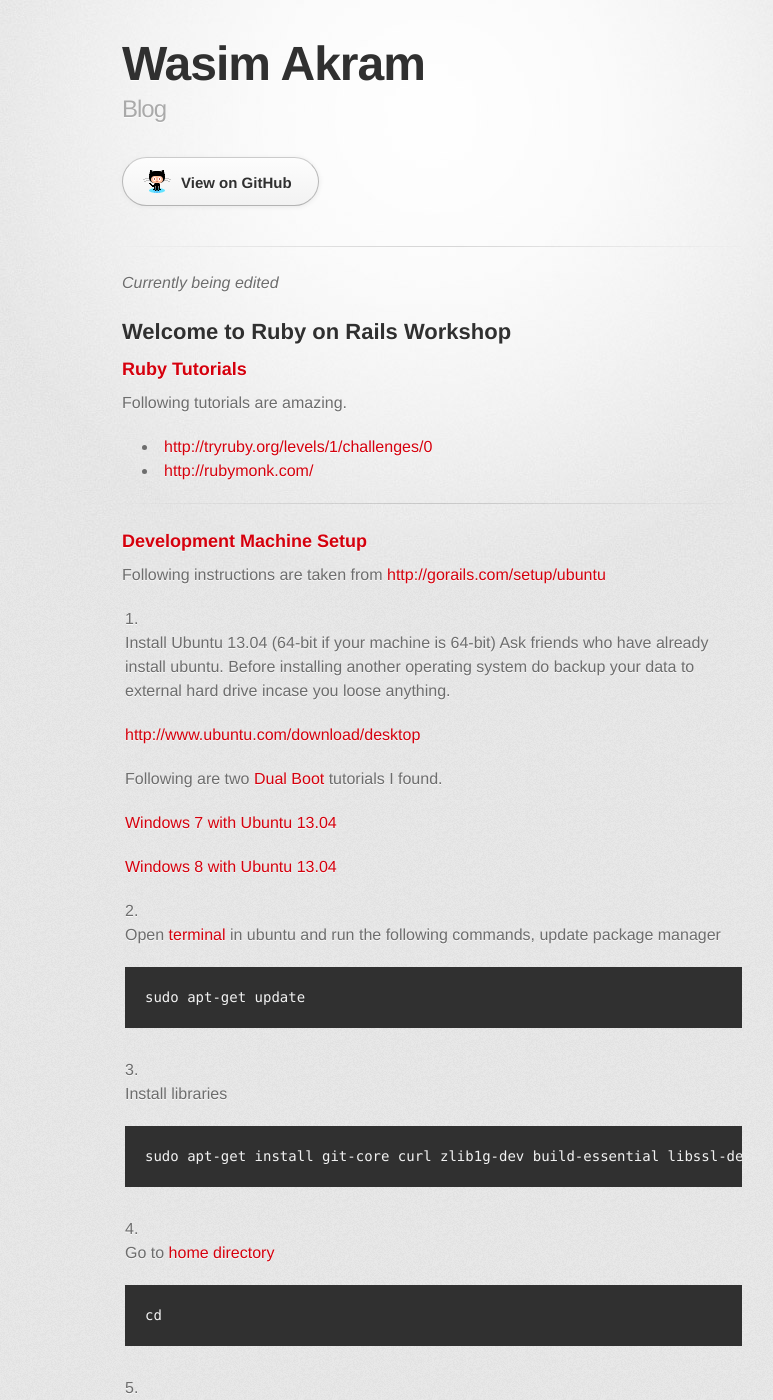
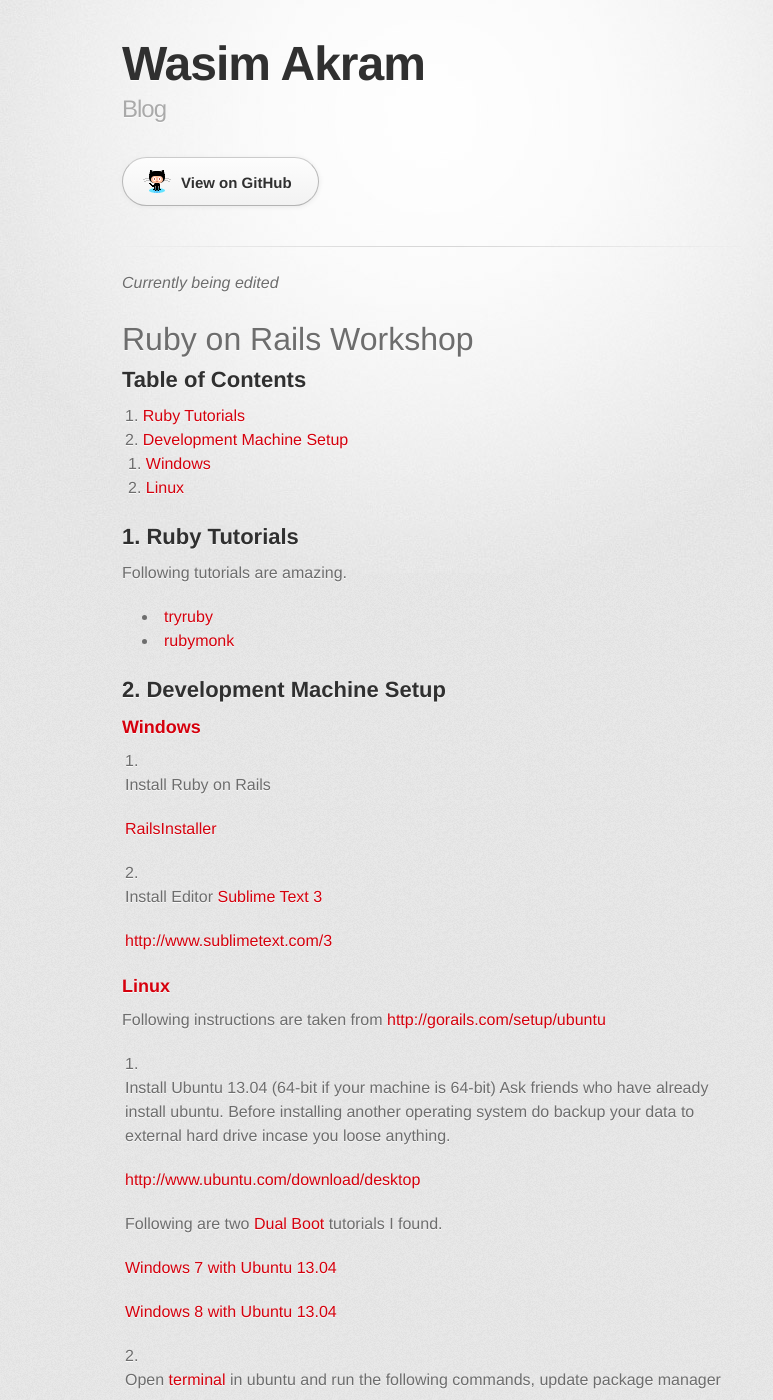
Before and after one commit to wasimakram/wasimakram.github.com, a Jekyll site: the page index.html, which Jekyll copies as it is, in a window 1280 px wide and 1400 px high. Shown: the whole window, without its empty margins (208-981 px from the left). Built offline with Jekyll 4.4.1, drawn with Linux system fonts in a browser that asks for light colours; some web fonts are replaced; some of the changed text lies outside the part shown.

Commit message:
Replace master branch with page content via GitHub

```diff
--- a/index.html
+++ b/index.html
@@ -31,19 +31,49 @@
         <section id="main_content">
           <p><em>Currently being edited</em></p>
 
+<h1>
+<a name="ruby-on-rails-workshop" class="anchor" href="#ruby-on-rails-workshop"><span class="octicon octicon-link"></span></a>Ruby on Rails Workshop</h1>
+
 <h2>
-<a name="welcome-to-ruby-on-rails-workshop" class="anchor" href="#welcome-to-ruby-on-rails-workshop"><span class="octicon octicon-link"></span></a>Welcome to Ruby on Rails Workshop</h2>
+<a name="table-of-contents" class="anchor" href="#table-of-contents"><span class="octicon octicon-link"></span></a>Table of Contents</h2>
 
-<h3>
-<a name="ruby-tutorials" class="anchor" href="#ruby-tutorials"><span class="octicon octicon-link"></span></a>Ruby Tutorials</h3>
+<ol>
+<li><a href="#ruby-tutorials">Ruby Tutorials</a></li>
+<li>
+<a href="#development-machine-setup">Development Machine Setup</a>
+
+<ul>
+<li><a href="#setup-windows">Windows</a></li>
+<li><a href="#setup-linux">Linux</a></li>
+</ul>
+</li>
+</ol><h2>
+<a name="-1-ruby-tutorials" class="anchor" href="#-1-ruby-tutorials"><span class="octicon octicon-link"></span></a><a></a> 1. Ruby Tutorials</h2>
 
 <p>Following tutorials are amazing.</p>
 
 <ul>
-<li><a href="http://tryruby.org/levels/1/challenges/0">http://tryruby.org/levels/1/challenges/0</a></li>
-<li><a href="http://rubymonk.com/">http://rubymonk.com/</a></li>
-</ul><hr><h3>
-<a name="development-machine-setup" class="anchor" href="#development-machine-setup"><span class="octicon octicon-link"></span></a>Development Machine Setup</h3>
+<li><a href="http://tryruby.org/levels/1/challenges/0">tryruby</a></li>
+<li><a href="http://rubymonk.com/">rubymonk</a></li>
+</ul><h2>
+<a name="-2-development-machine-setup" class="anchor" href="#-2-development-machine-setup"><span class="octicon octicon-link"></span></a><a></a> 2. Development Machine Setup</h2>
+
+<h3>
+<a name="-windows" class="anchor" href="#-windows"><span class="octicon octicon-link"></span></a><a></a> Windows</h3>
+
+<ol>
+<li>
+<p>Install Ruby on Rails</p>
+
+<p><a href="http://railsinstaller.org/en" title="Install ruby, rails git and other tools">RailsInstaller</a></p>
+</li>
+<li>
+<p>Install Editor <a href="http://www.sublimetext.com/3">Sublime Text 3</a></p>
+
+<p><a href="http://www.sublimetext.com/3">http://www.sublimetext.com/3</a></p>
+</li>
+</ol><h3>
+<a name="-linux" class="anchor" href="#-linux"><span class="octicon octicon-link"></span></a><a></a> Linux</h3>
 
 <p>Following instructions are taken from <a href="http://gorails.com/setup/ubuntu">http://gorails.com/setup/ubuntu</a></p>
 
@@ -62,51 +92,66 @@
 <li>
 <p>Open <a href="https://help.ubuntu.com/community/UsingTheTerminal">terminal</a> in ubuntu and run the following commands, update package manager</p>
 
+<blockquote>
 <pre><code>sudo apt-get update
 </code></pre>
+</blockquote>
 </li>
 <li>
 <p>Install libraries</p>
 
-<pre><code>sudo apt-get install git-core curl zlib1g-dev build-essential libssl-dev libreadline-dev libyaml-dev libsqlite3-dev sqlite3 libxml2-dev libxslt-dev
+<blockquote>
+<pre><code>sudo apt-get install git-core curl zlib1g-dev build-essential libssl-dev \
+libreadline-dev libyaml-dev libsqlite3-dev sqlite3 libxml2-dev libxslt-dev
 </code></pre>
+</blockquote>
 </li>
 <li>
 <p>Go to <a href="http://en.wikipedia.org/wiki/Home_directory#Unix">home directory</a></p>
 
+<blockquote>
 <pre><code>cd
 </code></pre>
+</blockquote>
 </li>
 <li>
 <p>Install <a href="https://github.com/sstephenson/rbenv">rbenv</a></p>
 
+<blockquote>
 <pre><code>git clone git://github.com/sstephenson/rbenv.git .rbenv
 echo 'export PATH="$HOME/.rbenv/bin:$PATH"' &gt;&gt; ~/.bashrc
 echo 'eval "$(rbenv init -)"' &gt;&gt; ~/.bashrc
 exec $SHELL
 </code></pre>
+</blockquote>
 </li>
 <li>
 <p>Install ruby-build</p>
 
+<blockquote>
 <pre><code>git clone git://github.com/sstephenson/ruby-build.git ~/.rbenv/plugins/ruby-build
 echo 'export PATH="$HOME/.rbenv/plugins/ruby-build/bin:$PATH"' &gt;&gt; ~/.bashrc
 exec $SHELL
 </code></pre>
+</blockquote>
 </li>
 <li>
 <p>Install <a href="https://en.wikipedia.org/wiki/Ruby_(programming_language">ruby</a></p>
 
+<blockquote>
 <pre><code>rbenv install 2.0.0-p247
 rbenv global 2.0.0-p247
 ruby -v
 </code></pre>
+</blockquote>
 </li>
 <li>
 <p>When <a href="http://en.wikipedia.org/wiki/RubyGems" title="in ruby libraries are called gems rails is also a gem">gems</a> are installed no need to install documentation.</p>
 
+<blockquote>
 <pre><code>echo "gem: --no-ri --no-rdoc" &gt; ~/.gemrc
 </code></pre>
+</blockquote>
 </li>
 <li>
 <p>Create a github account if you don't have one.</p>
@@ -118,17 +163,21 @@
 <li>
 <p>Setup <a href="https://git.com">git</a>/<a href="https://github.com">github</a>, use your account info</p>
 
+<blockquote>
 <pre><code>git config --global color.ui true
 git config --global user.name "Wasim Akram"
 git config --global user.email "xxxxxxxx@gmail.com"
 ssh-keygen -t rsa -C "xxxxxxxx@gmail.com"
 </code></pre>
+</blockquote>
 </li>
 <li>
 <p>Show the generated ssh key</p>
 
+<blockquote>
 <pre><code>cat ~/.ssh/id_rsa.pub
 </code></pre>
+</blockquote>
 </li>
 <li>
 <p>Copy the printed ssh key and paste in to the following link</p>
@@ -138,58 +187,76 @@
 <li>
 <p>Verify Github you should see response similar to "Hi excid3! You've successfully authenticated, but GitHub does not provide shell access."</p>
 
+<blockquote>
 <pre><code>ssh -T git@github.com
 </code></pre>
+</blockquote>
 </li>
 <li>
 <p>Install <a href="http://nodejs.org/">nodejs</a></p>
 
+<blockquote>
 <pre><code>sudo add-apt-repository ppa:chris-lea/node.js
 sudo apt-get update
 sudo apt-get install nodejs
 </code></pre>
+</blockquote>
 </li>
 <li>
 <p>Install <a href="http://guides.rubyonrails.org/">rails</a></p>
 
+<blockquote>
 <pre><code>gem install rails
 </code></pre>
+</blockquote>
 </li>
 <li>
 <p>Rehash rbenv so it will pick up install rails</p>
 
+<blockquote>
 <pre><code>rbenv rehash
 </code></pre>
+</blockquote>
 </li>
 <li>
 <p>Verify rails its version should be 4.0.0+</p>
 
+<blockquote>
 <pre><code>rails -v
 </code></pre>
+</blockquote>
 </li>
 <li>
 <p>Create a new rails application</p>
 
+<blockquote>
 <pre><code>rails new myapp
 </code></pre>
+</blockquote>
 </li>
 <li>
 <p>Change directory to myapp</p>
 
+<blockquote>
 <pre><code>cd myapp
 </code></pre>
+</blockquote>
 </li>
 <li>
 <p>Create Database</p>
 
+<blockquote>
 <pre><code>rake db:create
 </code></pre>
+</blockquote>
 </li>
 <li>
 <p>Start the server</p>
 
+<blockquote>
 <pre><code>rails server
 </code></pre>
+</blockquote>
 </li>
 <li>
 <p>Verify Application works</p>
@@ -201,7 +268,7 @@
 
 <p><a href="http://www.sublimetext.com/3">http://www.sublimetext.com/3</a></p>
 </li>
-</ol><hr>
+</ol>
         </section>
 
         <footer>
```
Also changed, not shown: params.json (+1 -1 lines).
